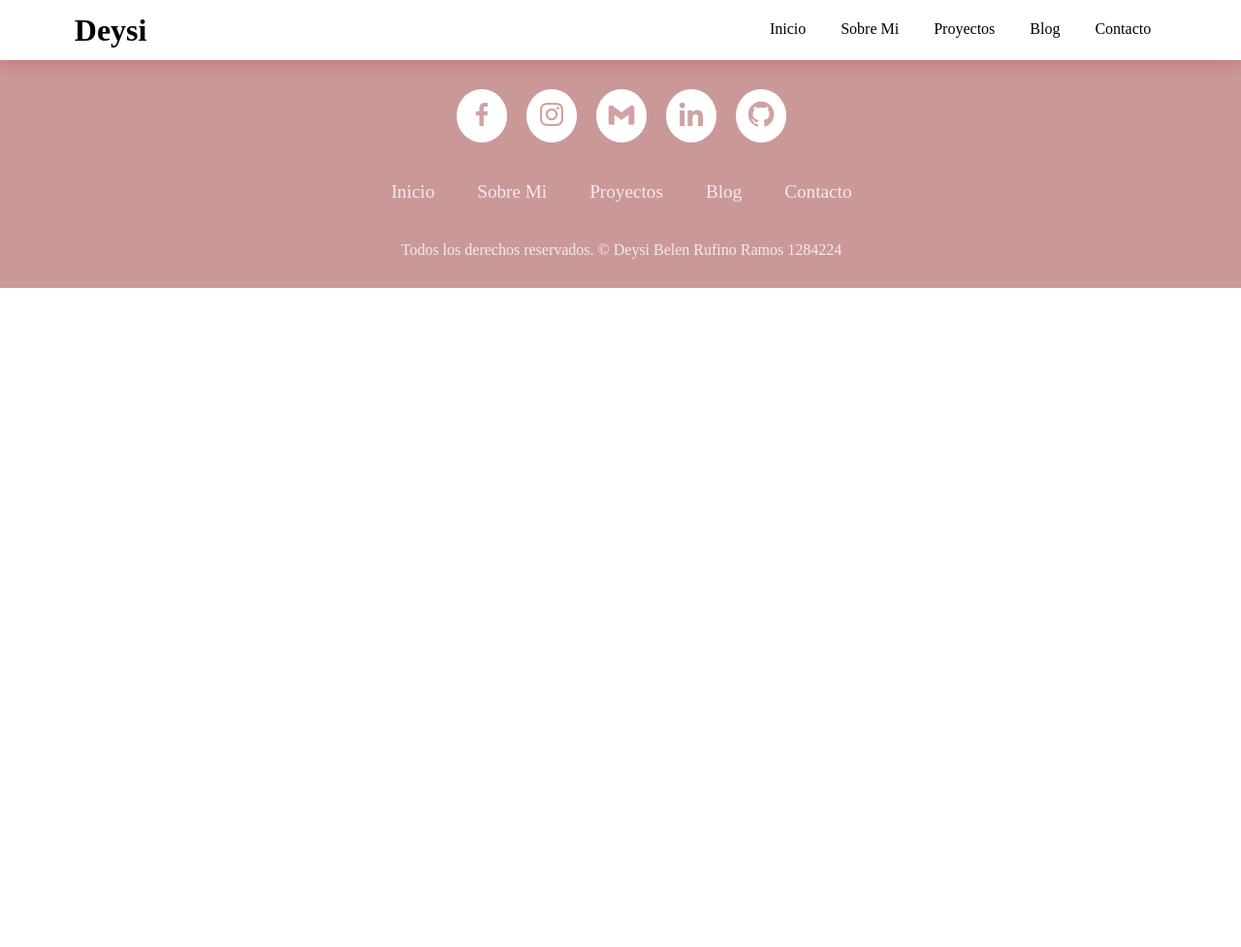
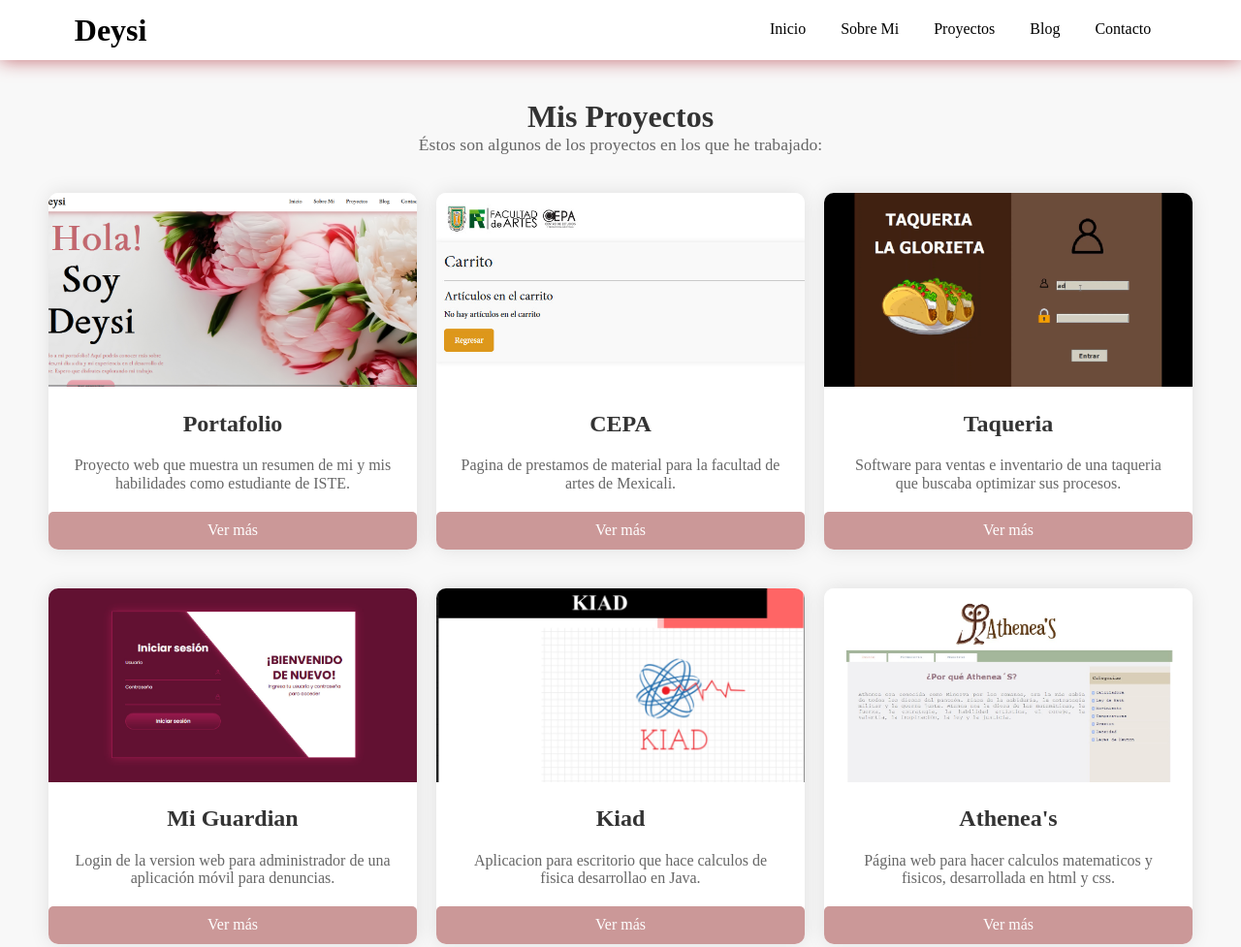
Before and after one commit to DeysiRR/Portafolio, a plain HTML site: page proyectos.html in a window 1280 px wide. Shown: the top 977 px of the page at 97% size. Before the commit the page ends 800 px from the top, so only its background shows below. Drawn offline with nearby package versions, Linux system fonts and the light colour scheme; a web font is replaced by a local one.

Commit message:
Terminado

```diff
--- a/css/style.css
+++ b/css/style.css
@@ -677,6 +677,94 @@ footer {
 }
 
 
+/* Estilo de la sección de proyectos */
+.proyectos {
+    padding: 40px;
+    background-color: #f8f8f8;
+}
+
+.proyectos-heading {
+    text-align: center;
+    margin-bottom: 40px;
+}
+
+.proyectos-heading h2 {
+    color: #333;
+    font-size: 2rem;
+}
+
+.proyectos-heading p {
+    color: #666;
+    font-size: 1.1rem;
+}
+
+.proyectos-container {
+    display: flex;
+    justify-content: space-around;
+    flex-wrap: wrap;
+}
+
+.proyecto {
+    width: calc(33.33% - 20px);
+    margin-bottom: 40px;
+    background-color: #fff;
+    box-shadow: 0 0 20px rgba(0, 0, 0, 0.1);
+    border-radius: 10px;
+    overflow: hidden;
+    transition: transform 0.3s ease-in-out;
+}
+
+.proyecto:hover {
+    transform: translateY(-5px);
+}
+
+.proyecto img {
+    width: 100%;
+    height: 200px;
+    object-fit: cover;
+}
+
+.proyecto h3 {
+    text-align: center;
+    margin: 20px 0;
+    color: #333;
+    font-size: 1.5rem;
+}
+
+.proyecto p {
+    text-align: center;
+    margin: 0 20px 20px;
+    color: #666;
+    font-size: 1rem;
+}
+
+.proyecto .ver-mas {
+    display: block;
+    text-align: center;
+    padding: 10px;
+    background-color: #cb9898;
+    color: #fff;
+    text-decoration: none;
+    border-radius: 5px;
+    transition: background-color 0.3s ease-in-out;
+}
+
+.proyecto .ver-mas:hover {
+    background-color: #C2676E;
+}
+
+/* Estilos responsivos */
+@media (max-width: 991px) {
+    .proyecto {
+        width: calc(50% - 20px);
+    }
+}
+
+@media (max-width: 768px) {
+    .proyecto {
+        width: calc(100% - 20px);
+    }
+}
 
 /*Estilo de contacto*/
 /* Estilos para pantallas grandes */
--- a/proyectos.html
+++ b/proyectos.html
@@ -18,7 +18,7 @@
     <!--Header-->
     <section class="header">
         <nav class="bg-nav">
-            <a href="index.html" class="logo"> Deysi</a>            <input type="checkbox" id="menu">
+            <a href="index.html" class="logo"> Deysi</a> <input type="checkbox" id="menu">
             <!--<label for="menu" class="icon-menu">☰</label>-->
             <label for="menu">
                 <img src="img/menu.png" class="icon-menu">
@@ -32,6 +32,59 @@
             </div>
         </nav>
     </section>
+
+    <!--Proyectos-->
+    <section class="proyectos">
+        <div class="proyectos-heading">
+            <h2>Mis Proyectos</h2>
+            <p>Éstos son algunos de los proyectos en los que he trabajado:</p>
+        </div>
+
+        <div class="proyectos-container">
+            <div class="proyecto">
+                <img src="img/Deysi.png" alt="Proyecto 1">
+                <h3>Portafolio</h3>
+                <p>Proyecto web que muestra un resumen de mi y mis habilidades como estudiante de ISTE.</p>
+                <a href="#" class="ver-mas">Ver más</a>
+            </div>
+
+            <div class="proyecto">
+                <img src="img/carrito.png" alt="Proyecto 2">
+                <h3> CEPA</h3>
+                <p>Pagina de prestamos de material para la facultad de artes de Mexicali.</p>
+                <a href="#" class="ver-mas">Ver más</a>
+            </div>
+
+            <div class="proyecto">
+                <img src="img/taqueria.png" alt="Proyecto 3">
+                <h3> taqueria</h3>
+                <p>Software para ventas e inventario de una taqueria que buscaba optimizar sus procesos.</p>
+                <a href="#" class="ver-mas">Ver más</a>
+            </div>
+
+            <div class="proyecto">
+                <img src="img/14.jpeg" alt="Proyecto 4">
+                <h3>mi guardian</h3>
+                <p> Login de la version web para administrador de una aplicación móvil para denuncias.</p>
+                <a href="#" class="ver-mas">Ver más</a>
+            </div>
+
+            <div class="proyecto">
+                <img src="img/Kiad.png" alt="Proyecto 5">
+                <h3> Kiad</h3>
+                <p>Aplicacion para escritorio que hace calculos de fisica desarrollao en Java.</p>
+                <a href="#" class="ver-mas">Ver más</a>
+            </div>
+
+            <div class="proyecto">
+                <img src="img/Athenea's.png" alt="Proyecto 6">
+                <h3> athenea's</h3>
+                <p>Página web para hacer calculos matematicos y fisicos, desarrollada en html y css.</p>
+                <a href="#" class="ver-mas">Ver más</a>
+            </div>
+        </div>
+    </section>
+
 
 
     <!--footer-->
```
Also changed, not shown: img/14.jpeg (added), img/Athenea's.png (added), img/Deysi.png (added), img/Kiad.png (added).
